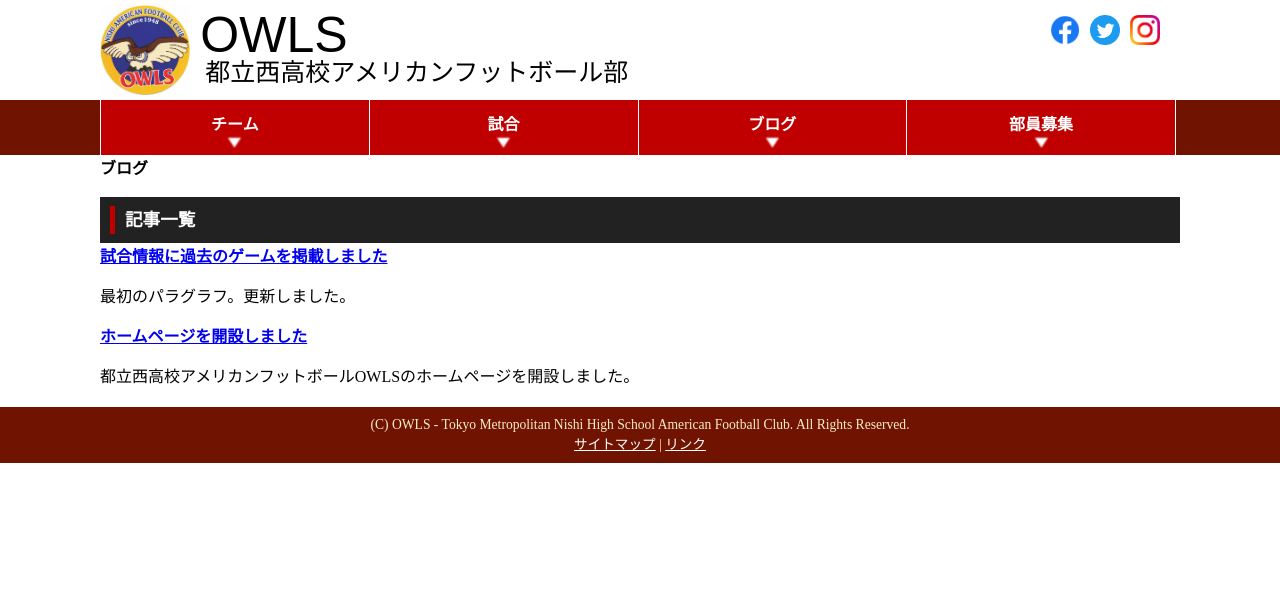
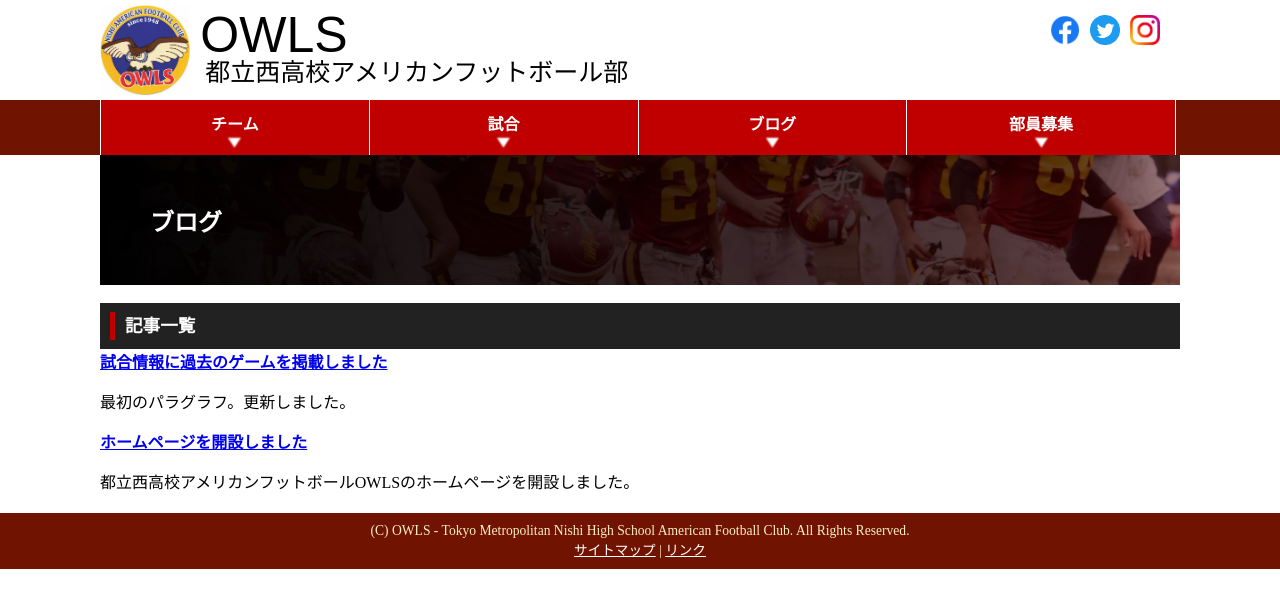
Before and after one commit to numa72/nishi-owls, a Jekyll site: the page built from blog.html, in a window 1280 px wide. Shown: the top 608 px of the page. Built offline with Jekyll 4.4.1, drawn with Linux system fonts in a browser that asks for light colours; some web fonts are replaced.

Commit message:
Design h1

```diff
--- a/_sass/main.scss
+++ b/_sass/main.scss
@@ -76,6 +76,30 @@ header {
   }
 }
 
+h1 {
+  height: 130px;
+  padding: 50px;
+  box-sizing: border-box;
+  font-size: 150%;
+  background: rgb(0, 0, 0);
+  background: linear-gradient(90deg, rgba(0, 0, 0, 1) 0%, rgba(34, 0, 0, 0.75) 90%, rgba(68, 0, 0, 0.5) 100%);
+  color: white;
+  display: flex;
+  align-items: center;
+  position: relative;
+
+  &:before {
+    content: "";
+    position: absolute;
+    top: 0;
+    left: 0;
+    background: url("/assets/images/bg1.jpg") no-repeat center right / cover;
+    width: 100%;
+    height: 100%;
+    z-index: -1;
+  }
+}
+
 h2 {
   padding: 10px 25px;
   line-height: 1.5;
--- a/blog.html
+++ b/blog.html
@@ -1,5 +1,5 @@
 ---
-title: ブログ記事
+title: ブログ
 ---
 <h1>ブログ</h1>
 
```
Also changed, not shown: README.md, assets/images/bg1.jpg (added), 1 other file.
